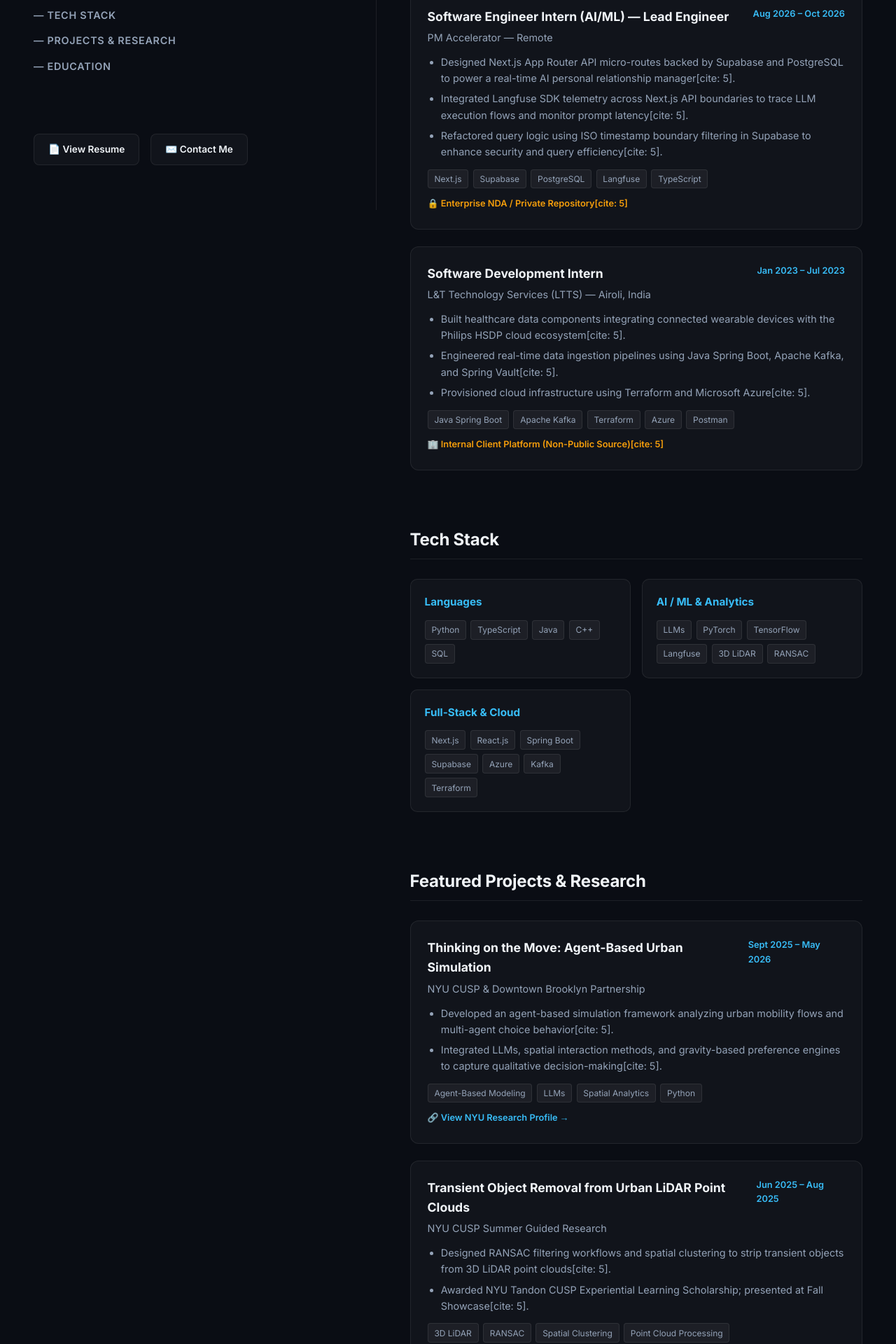
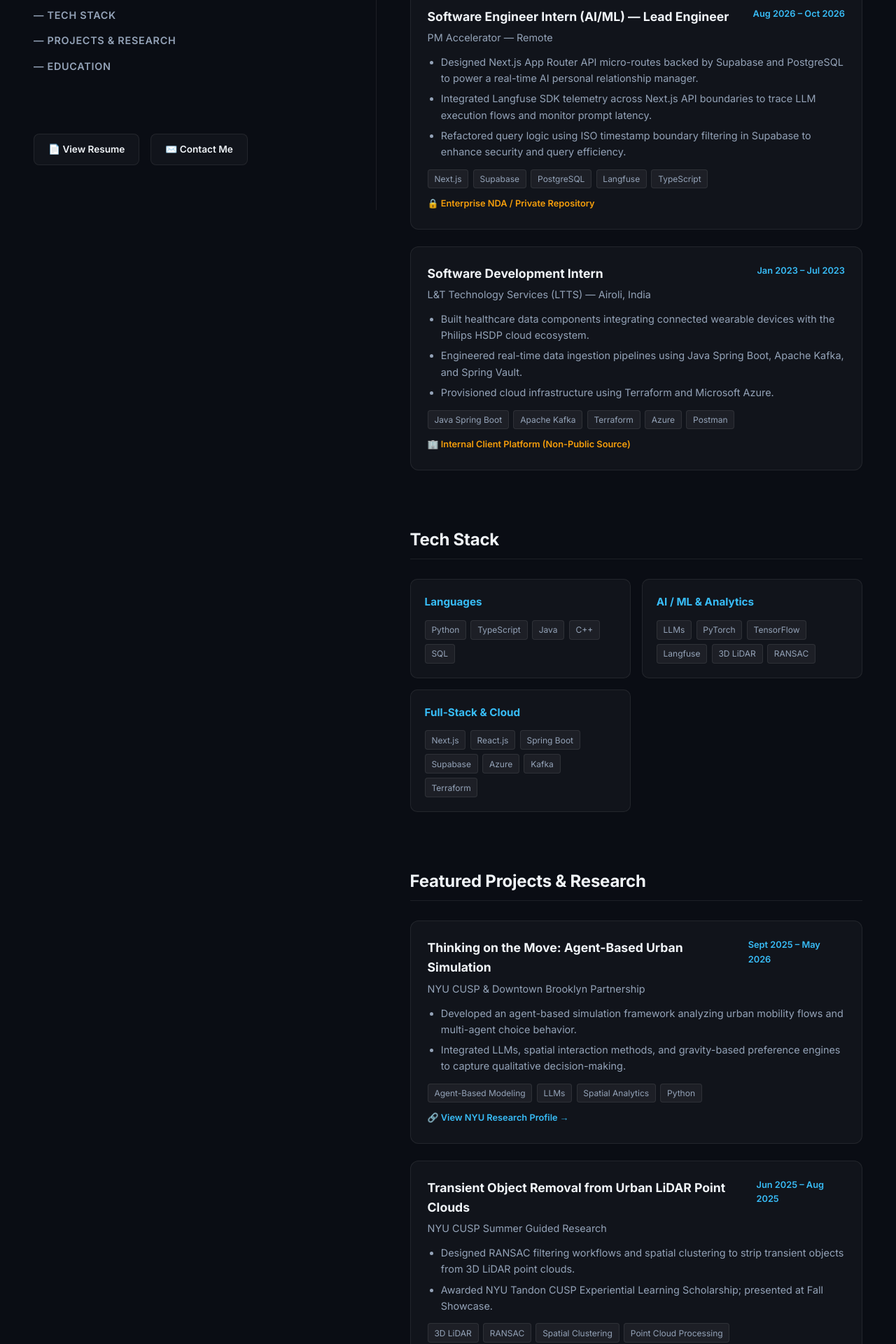
Before and after one commit to divyanatekar08/dev-portfolio, a React (Vite) app: page / in a window 1280 px wide. Shown: the part 500-2420 px from the top of the page at 70% size. Built offline with nearby package versions, Linux system fonts and the light colour scheme.

Commit message:
fix: remove all citation markers from codebase

```diff
--- a/src/App.jsx
+++ b/src/App.jsx
@@ -53,7 +53,7 @@ export default function App() {
             <img src={profilePic} alt="Divya Natekar" className="about-photo" />
             <div className="about-info">
               <p>
-                I hold an M.S. in Urban Data Science from <strong>NYU Tandon / CUSP</strong>[cite: 5]. My focus lies at the intersection of AI decision models, high-performance web applications, and 3D spatial analytics[cite: 5].
+                I hold an M.S. in Urban Data Science from <strong>NYU Tandon / CUSP</strong>. My focus lies at the intersection of AI decision models, high-performance web applications, and 3D spatial analytics.
               </p>
             </div>
           </div>
@@ -71,9 +71,9 @@ export default function App() {
               </div>
               <div className="exp-company">PM Accelerator — Remote</div>
               <ul>
-                <li>Designed Next.js App Router API micro-routes backed by Supabase and PostgreSQL to power a real-time AI personal relationship manager[cite: 5].</li>
-                <li>Integrated Langfuse SDK telemetry across Next.js API boundaries to trace LLM execution flows and monitor prompt latency[cite: 5].</li>
-                <li>Refactored query logic using ISO timestamp boundary filtering in Supabase to enhance security and query efficiency[cite: 5].</li>
+                <li>Designed Next.js App Router API micro-routes backed by Supabase and PostgreSQL to power a real-time AI personal relationship manager.</li>
+                <li>Integrated Langfuse SDK telemetry across Next.js API boundaries to trace LLM execution flows and monitor prompt latency.</li>
+                <li>Refactored query logic using ISO timestamp boundary filtering in Supabase to enhance security and query efficiency.</li>
               </ul>
               <div className="tag-list">
                 <span className="tag-item">Next.js</span>
@@ -83,7 +83,7 @@ export default function App() {
                 <span className="tag-item">TypeScript</span>
               </div>
               <div className="link-badge private">
-                🔒 Enterprise NDA / Private Repository[cite: 5]
+                🔒 Enterprise NDA / Private Repository
               </div>
             </div>
 
@@ -94,9 +94,9 @@ export default function App() {
               </div>
               <div className="exp-company">L&T Technology Services (LTTS) — Airoli, India</div>
               <ul>
-                <li>Built healthcare data components integrating connected wearable devices with the Philips HSDP cloud ecosystem[cite: 5].</li>
-                <li>Engineered real-time data ingestion pipelines using Java Spring Boot, Apache Kafka, and Spring Vault[cite: 5].</li>
-                <li>Provisioned cloud infrastructure using Terraform and Microsoft Azure[cite: 5].</li>
+                <li>Built healthcare data components integrating connected wearable devices with the Philips HSDP cloud ecosystem.</li>
+                <li>Engineered real-time data ingestion pipelines using Java Spring Boot, Apache Kafka, and Spring Vault.</li>
+                <li>Provisioned cloud infrastructure using Terraform and Microsoft Azure.</li>
               </ul>
               <div className="tag-list">
                 <span className="tag-item">Java Spring Boot</span>
@@ -106,7 +106,7 @@ export default function App() {
                 <span className="tag-item">Postman</span>
               </div>
               <div className="link-badge private">
-                🏢 Internal Client Platform (Non-Public Source)[cite: 5]
+                🏢 Internal Client Platform (Non-Public Source)
               </div>
             </div>
 
@@ -165,8 +165,8 @@ export default function App() {
               </div>
               <div className="exp-company">NYU CUSP & Downtown Brooklyn Partnership</div>
               <ul>
-                <li>Developed an agent-based simulation framework analyzing urban mobility flows and multi-agent choice behavior[cite: 5].</li>
-                <li>Integrated LLMs, spatial interaction methods, and gravity-based preference engines to capture qualitative decision-making[cite: 5].</li>
+                <li>Developed an agent-based simulation framework analyzing urban mobility flows and multi-agent choice behavior.</li>
+                <li>Integrated LLMs, spatial interaction methods, and gravity-based preference engines to capture qualitative decision-making.</li>
               </ul>
               <div className="tag-list">
                 <span className="tag-item">Agent-Based Modeling</span>
@@ -186,8 +186,8 @@ export default function App() {
               </div>
               <div className="exp-company">NYU CUSP Summer Guided Research</div>
               <ul>
-                <li>Designed RANSAC filtering workflows and spatial clustering to strip transient objects from 3D LiDAR point clouds[cite: 5].</li>
-                <li>Awarded NYU Tandon CUSP Experiential Learning Scholarship; presented at Fall Showcase[cite: 5].</li>
+                <li>Designed RANSAC filtering workflows and spatial clustering to strip transient objects from 3D LiDAR point clouds.</li>
+                <li>Awarded NYU Tandon CUSP Experiential Learning Scholarship; presented at Fall Showcase.</li>
               </ul>
               <div className="tag-list">
                 <span className="tag-item">3D LiDAR</span>
@@ -211,7 +211,7 @@ export default function App() {
               <span className="exp-title">M.S. Urban Data Science</span>
               <span className="exp-period">Sept 2024 – May 2026</span>
             </div>
-            <div className="exp-company">New York University, Tandon School of Engineering | GPA: 3.61 / 4.0[cite: 5]</div>
+            <div className="exp-company">New York University, Tandon School of Engineering | GPA: 3.61 / 4.0</div>
             <div className="tag-list">
               <span className="tag-item">Machine Learning</span>
               <span className="tag-item">Urban Computing & AI</span>
```
